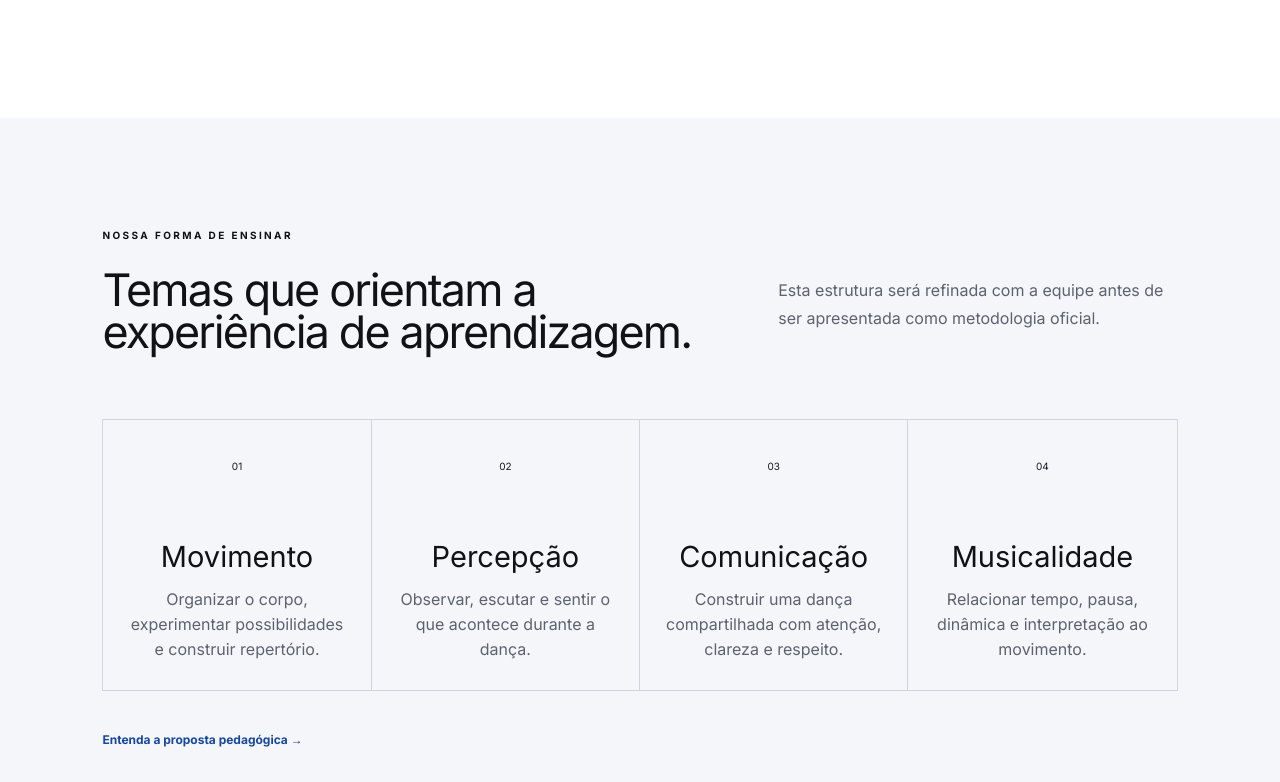
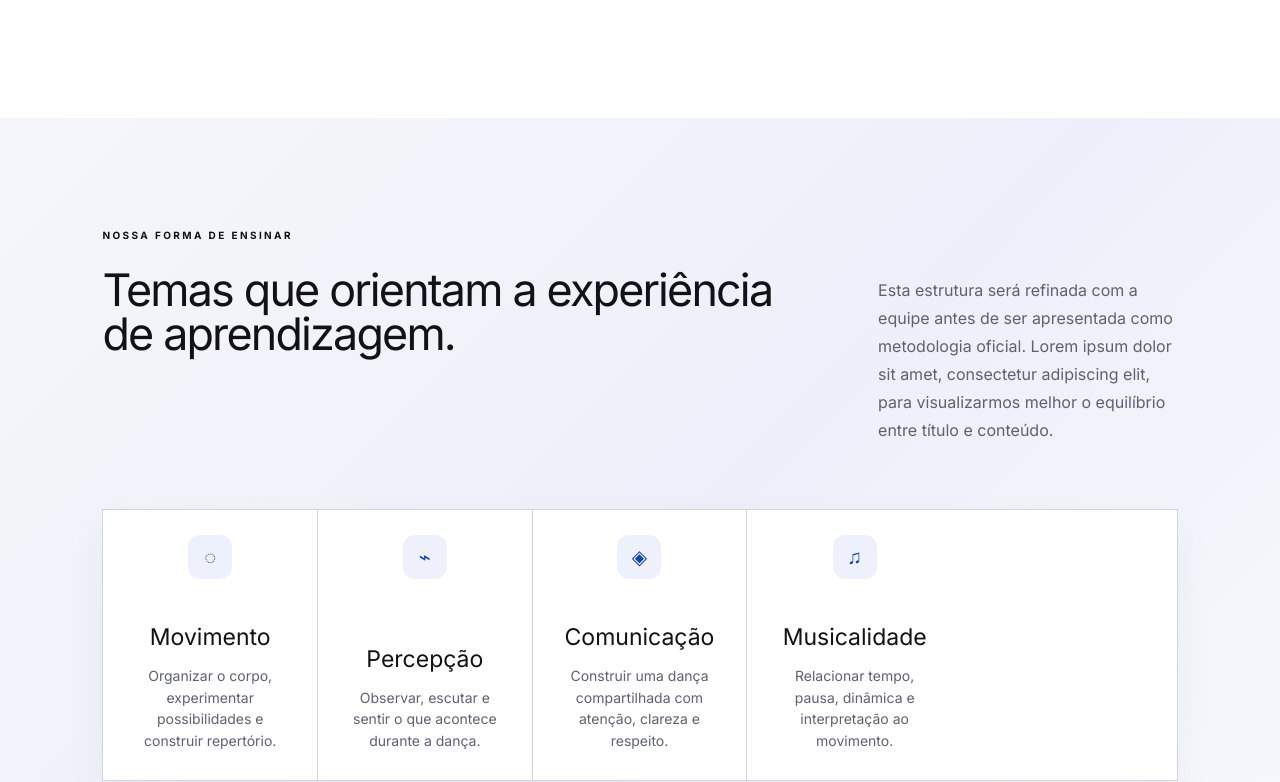
Before and after one commit to leonardodariva/no-ritmo-academia-de-danca, a Next.js app: page / in a window 1280 px wide. Shown: the part 1481-2263 px from the top of the page. Built offline with nearby package versions, Linux system fonts and the light colour scheme; a web font is replaced by a local one.

Commit message:
style: expande metodologia para cinco principios

```diff
--- a/app/globals.css
+++ b/app/globals.css
@@ -355,6 +355,9 @@ footer { background:#0b0b0f; color:var(--cream); padding:80px 8vw 25px; }.brand-
 .v4-method { background:#f5f6fa; }.v4-method .v4-section-heading { display:grid; grid-template-columns:1.2fr .8fr; gap:18px 6vw; max-width:none; margin-bottom:65px; text-align:left; }.v4-method .v4-section-heading>p { grid-column:1/-1; margin:0 0 8px; }.v4-method .v4-section-heading>h2 { grid-column:1; max-width:700px; margin:0; font-size:clamp(48px,5.5vw,78px); line-height:.95; letter-spacing:-4px; }.v4-method .v4-section-heading>span { display:block; grid-column:2; margin-top:7px; color:#5d6170; line-height:1.75; }.v4-method-grid { grid-template-columns:repeat(4,1fr); border:1px solid #d1d4dc; border-radius:0; background:transparent; box-shadow:none; padding:0; overflow:visible; }.v4-method-grid article { min-height:270px; padding:25px 26px 28px; border-right:1px solid #d1d4dc; border-bottom:0; }.v4-method-grid article:last-child { border-right:0; }.v4-method-grid article>span { width:auto; height:auto; margin:0; background:none; border-radius:0; box-shadow:none; color:#17181e; font-size:10px; }.v4-method-grid h3 { margin:auto 0 16px; font-size:29px; line-height:1; }.v4-method-grid p { max-width:300px; color:#5d6170; font-size:16px; line-height:1.55; }.v4-method-grid article:not(:last-child)::before,.v4-method-grid article:not(:last-child)::after { display:none; }
 @media(max-width:980px){ .v4-method .v4-section-heading { grid-template-columns:1fr; }.v4-method .v4-section-heading>p,.v4-method .v4-section-heading>h2,.v4-method .v4-section-heading>span { grid-column:1; }.v4-method .v4-section-heading>span { margin-top:0; }.v4-method-grid { grid-template-columns:1fr 1fr; }.v4-method-grid article:nth-child(2n) { border-right:0; }.v4-method-grid article:nth-child(-n+2) { border-bottom:1px solid #d1d4dc; } }
 @media(max-width:680px){ .v4-method .v4-section-heading>h2 { font-size:48px; }.v4-method-grid { grid-template-columns:1fr; }.v4-method-grid article { border-right:0; border-bottom:1px solid #d1d4dc; }.v4-method-grid article:last-child { border-bottom:0; } }
+.v4-method { background:linear-gradient(135deg,#f5f6fa 0%,#edf0fa 52%,#f8f9fc 100%); }.v4-method .v4-section-heading { grid-template-columns:1.4fr .6fr; text-align:left; }.v4-method .v4-section-heading>h2 { max-width:800px; font-size:clamp(42px,4.6vw,66px); line-height:.98; }.v4-method .v4-section-heading>span { display:block; }.v4-method-grid { grid-template-columns:repeat(5,1fr); background:#fff; border:1px solid #d1d4dc; box-shadow:0 14px 35px rgba(40,50,90,.05); padding:0; }.v4-method-grid article { min-height:270px; padding:25px 26px 28px; border-right:1px solid #d1d4dc; border-bottom:0; }.v4-method-grid article:last-child { border-right:0; }.v4-method-grid article>span { width:38px; height:38px; display:grid; place-items:center; border-radius:10px; background:#eef1fb; color:var(--blue); font-size:20px; }.v4-method-grid h3 { margin:auto 0 16px; font-size:23px; }.v4-method-grid p { max-width:300px; font-size:14px; }.method-button { display:inline-flex; margin-top:34px; padding:13px 20px; color:#fff; background:var(--blue); border-radius:999px; font-size:12px; font-weight:700; }.method-button:hover,.method-button:focus-visible { color:var(--blue); background:#fff; }
+@media(max-width:980px){ .v4-method .v4-section-heading { grid-template-columns:1fr; }.v4-method .v4-section-heading>h2,.v4-method .v4-section-heading>span { grid-column:1; }.v4-method-grid { grid-template-columns:1fr 1fr; }.v4-method-grid article:nth-child(2n) { border-right:0; }.v4-method-grid article:nth-child(-n+2) { border-bottom:1px solid #d1d4dc; } }
+@media(max-width:680px){ .v4-method-grid { grid-template-columns:1fr; }.v4-method-grid article { border-right:0; border-bottom:1px solid #d1d4dc; }.v4-method-grid article:last-child { border-bottom:0; } }
 .v4-statement>h2,.statement-copy h2,.v4-section-heading>h2,.home-team-heading>h2,.v4-institution h2,.v4-invitation h2,.v4-method .v4-section-heading>h2 { font-size:clamp(30px,3.5vw,54px); letter-spacing:-1.8px; }
 .statement-highlights { display:grid; grid-template-columns:1fr 1fr; gap:18px; margin-top:30px; }.statement-highlights>div { display:grid; grid-template-columns:30px 1fr; column-gap:10px; align-items:start; }.statement-highlights span { width:28px; height:28px; display:grid; place-items:center; border:1px solid #c7cde0; border-radius:50%; color:var(--blue); font-size:15px; }.statement-highlights strong { font-size:13px; }.statement-highlights small { grid-column:2; margin-top:5px; color:#73798a; line-height:1.45; font-size:11px; }
 @media(max-width:680px){ .v4-statement>h2,.statement-copy h2,.v4-section-heading>h2,.home-team-heading>h2,.v4-institution h2,.v4-invitation h2,.v4-method .v4-section-heading>h2 { font-size:38px; letter-spacing:-1.2px; } }
--- a/app/page.tsx
+++ b/app/page.tsx
@@ -43,9 +43,9 @@ export default function Home() {
     </section>
 
     <section className="v4-method">
-      <div className="v4-section-heading"><p>Nossa forma de ensinar</p><h2>Temas que orientam a experiência de aprendizagem.</h2><span>Esta estrutura será refinada com a equipe antes de ser apresentada como metodologia oficial.</span></div>
-      <div className="v4-method-grid">{teachingThemes.map(([title, description], index) => <article key={title}><span>{String(index + 1).padStart(2, "0")}</span><h3>{title}</h3><p>{description}</p></article>)}</div>
-      <Link className="section-action" href="/sobre#metodologia">Entenda a proposta pedagógica →</Link>
+      <div className="v4-section-heading"><p>Nossa forma de ensinar</p><h2>Temas que orientam a experiência de aprendizagem.</h2><span>Esta estrutura será refinada com a equipe antes de ser apresentada como metodologia oficial. Lorem ipsum dolor sit amet, consectetur adipiscing elit, para visualizarmos melhor o equilíbrio entre título e conteúdo.</span></div>
+      <div className="v4-method-grid">{teachingThemes.map(([title, description], index) => <article key={title}><span aria-hidden="true">{["◌", "⌁", "◈", "♫", "♡"][index]}</span><h3>{title}</h3><p>{description}</p></article>)}</div>
+      <Link className="method-button" href="/sobre#metodologia">Entenda a proposta pedagógica</Link>
     </section>
 
     <section className="home-modalities">
```
